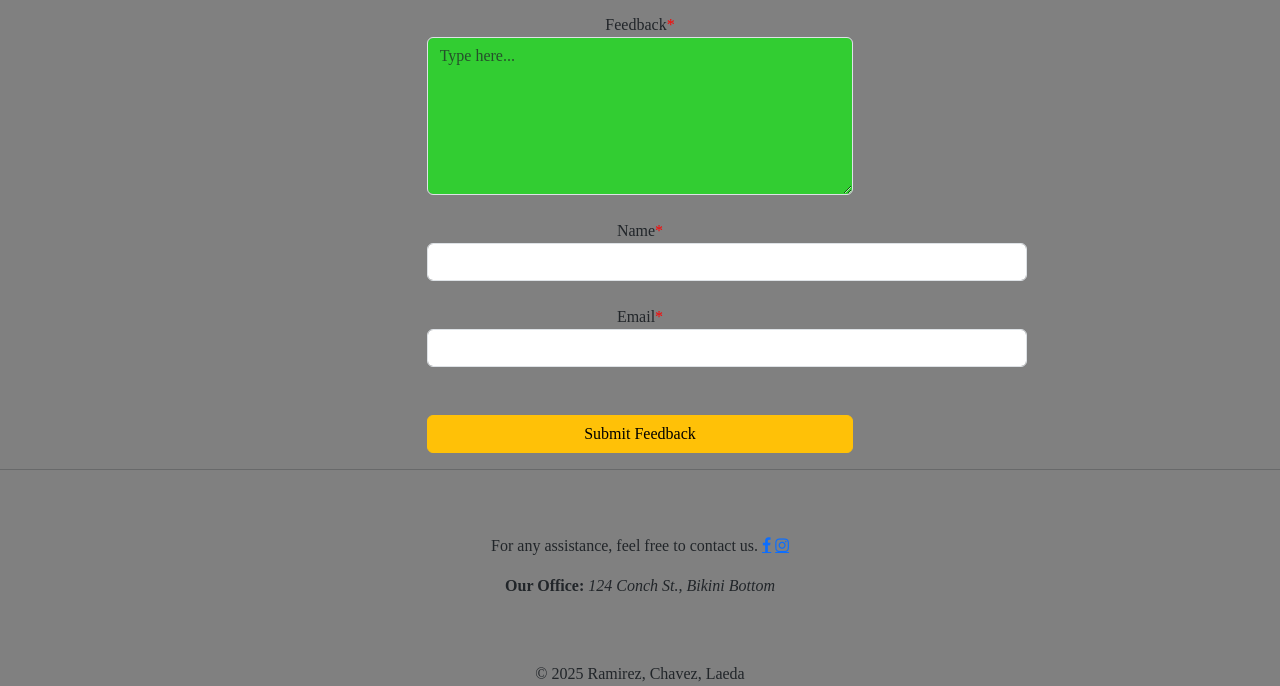
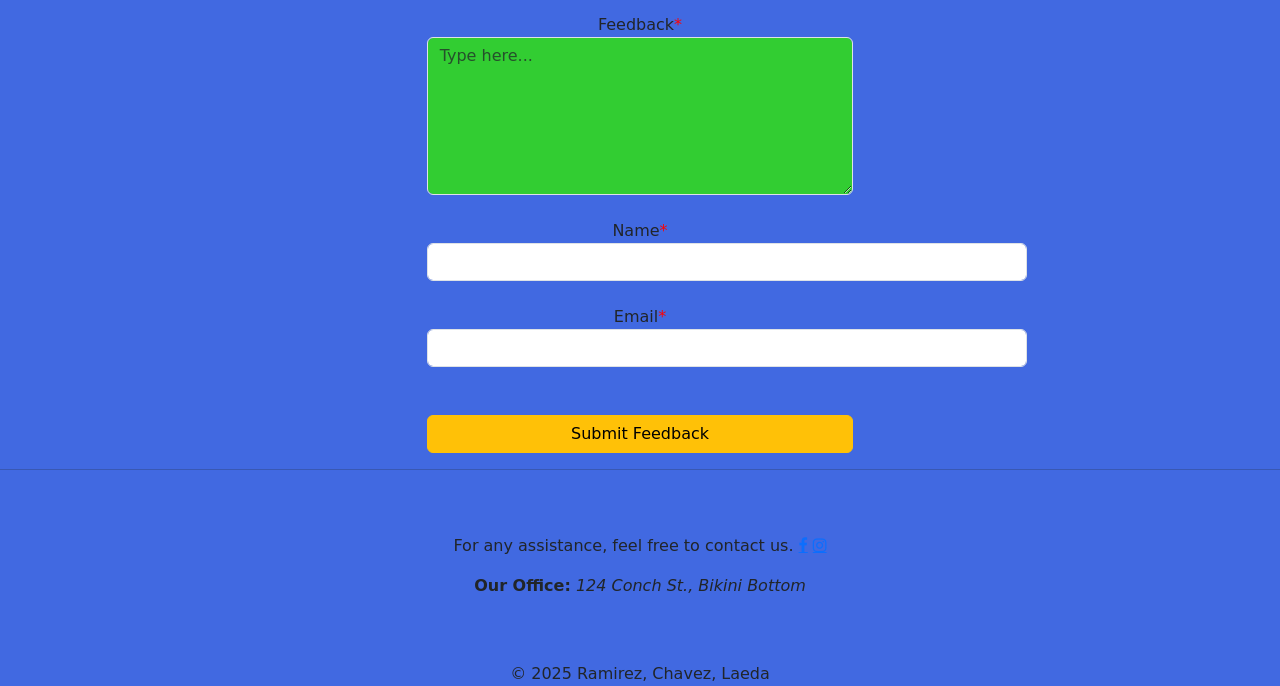
Before and after one commit to SA-9E-Ramirez/Sta-Ana_ICT9Emerald_Q3PROJECT_Ramirez_Aion_Laeda_Lewis_Chavez_Cen-Mar, a plain HTML site: page help.html in a window 1280 px wide. Shown: the part 154-840 px from the top of the page. Drawn offline with nearby package versions, Linux system fonts and the light colour scheme.

Commit message:
Update help.html

```diff
--- a/help.html
+++ b/help.html
@@ -7,8 +7,8 @@
     <link rel="stylesheet" href="https://cdnjs.cloudflare.com/ajax/libs/font-awesome/4.7.0/css/font-awesome.min.css">
     <style>
         body{
-          font-family: Rockwell;
-          background-color: gray;
+          font-family: Cursive;
+          background-color: royalblue;
           }
         #DisplayAns{
           font-size: 200px;
```
